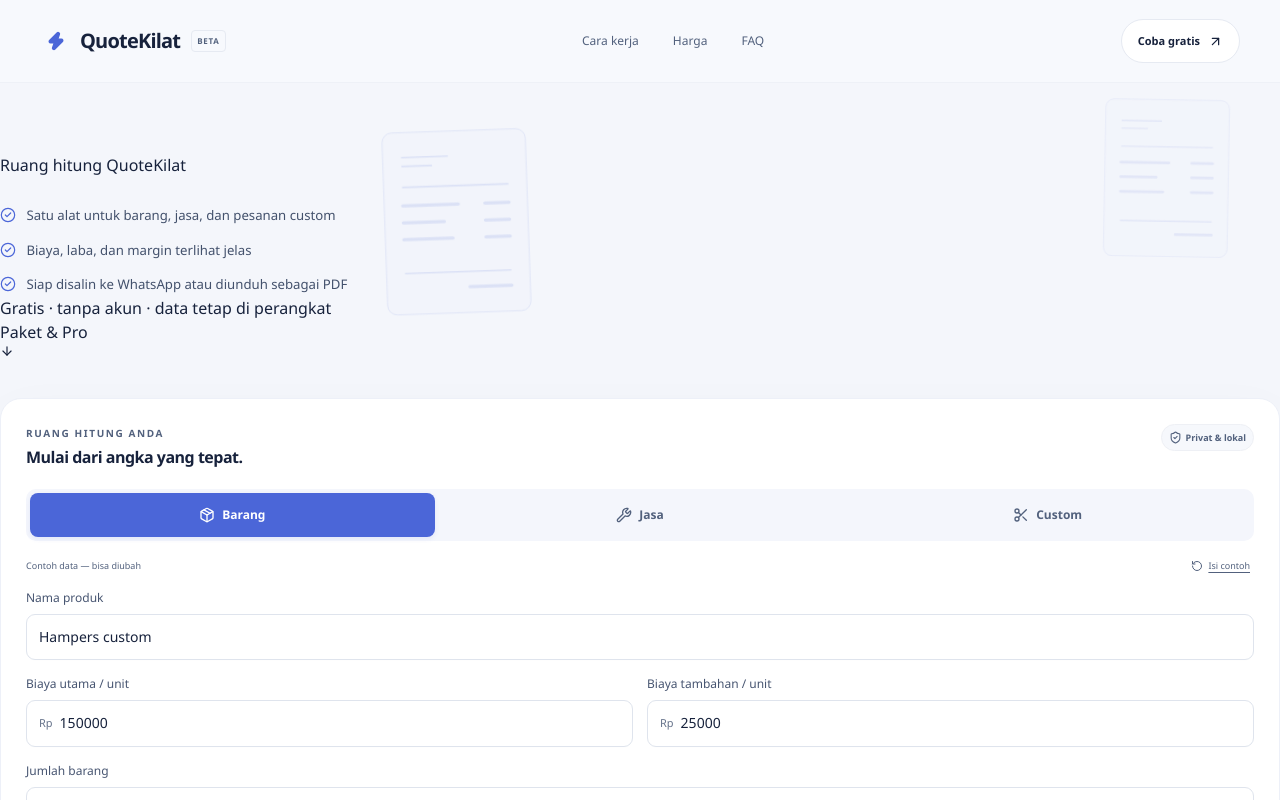
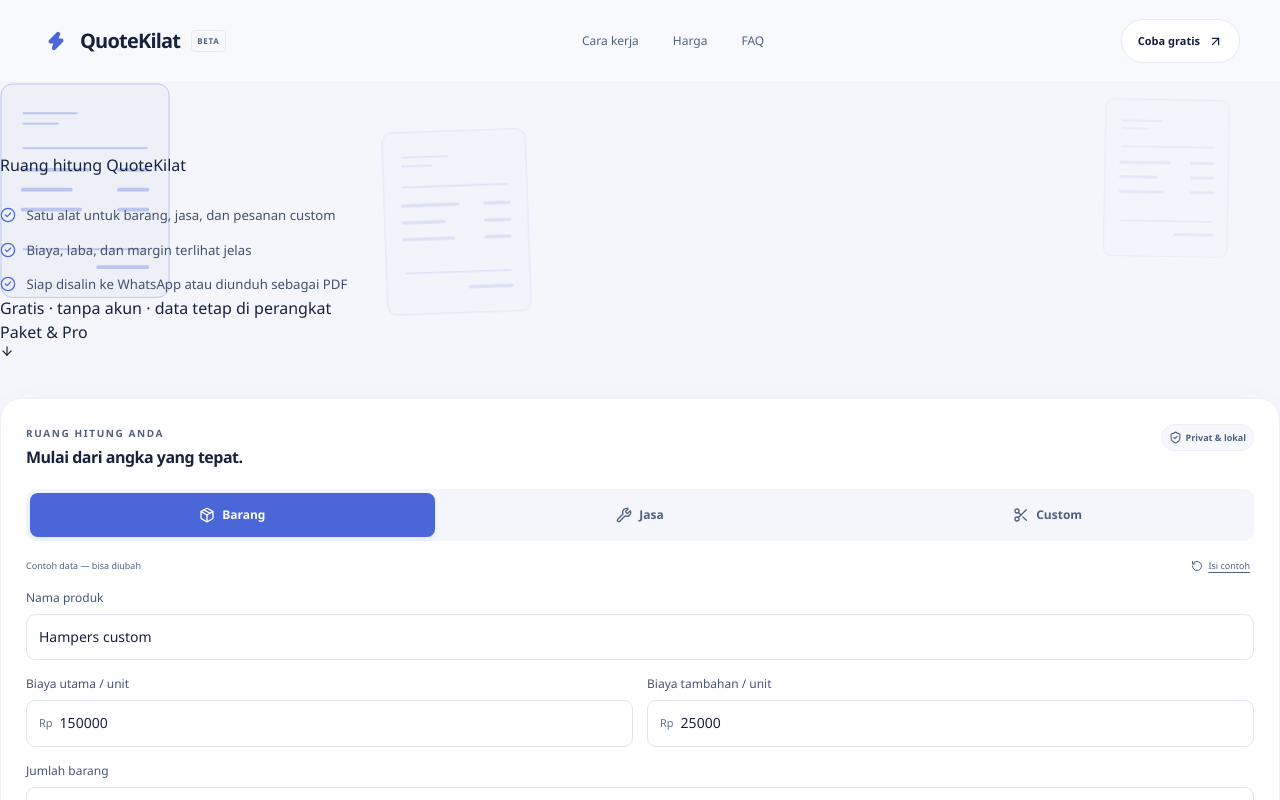
Before and after one commit to faishaltsq/quotekilat, a React (Vite) app: page / in a window 1280 px wide. Shown: the top 800 px of the page. Built offline with nearby package versions, Linux system fonts and the light colour scheme; no server answers.

Commit message:
feat(landing): six denser parallax sheets with 56px travel

```diff
--- a/src/components/landing/HeroParallaxLayers.tsx
+++ b/src/components/landing/HeroParallaxLayers.tsx
@@ -19,8 +19,8 @@
       if (!bounds || bounds.bottom <= 0 || bounds.top >= window.innerHeight) return
 
       const progress = Math.min(1, Math.max(0, -bounds.top / Math.max(bounds.height, 1)))
-      // Near sheet travels at most 24px; the other sheets use smaller CSS factors.
-      layers.style.setProperty('--qk-parallax', `${progress * 24}px`)
+      // Near sheet travels at most 56px; the other sheets use smaller CSS factors.
+      layers.style.setProperty('--qk-parallax', `${progress * 56}px`)
     }
 
     const queueFrame = () => {
@@ -62,7 +62,7 @@
 
   return (
     <div className="qk-hero-layers" ref={layersRef} aria-hidden="true">
-      {[1, 2, 3].map((sheet) => (
+      {[1, 2, 3, 4, 5, 6].map((sheet) => (
         <svg
           className={`qk-invoice-sheet qk-invoice-sheet-${sheet}`}
           key={sheet}
```
Also changed, not shown: 1 other file (tests, documents, lock files or other folders).
